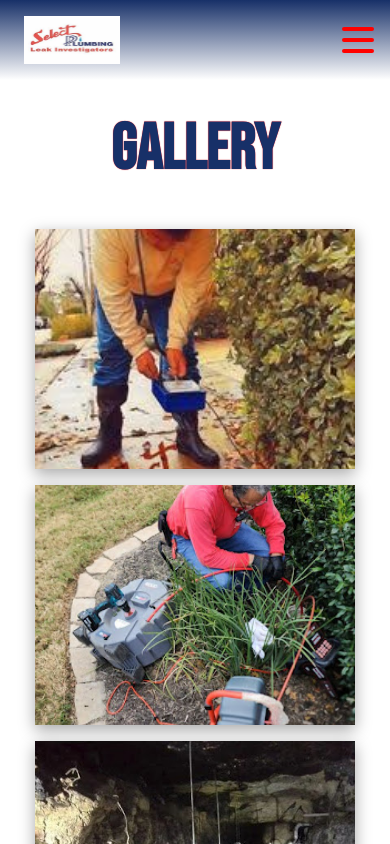
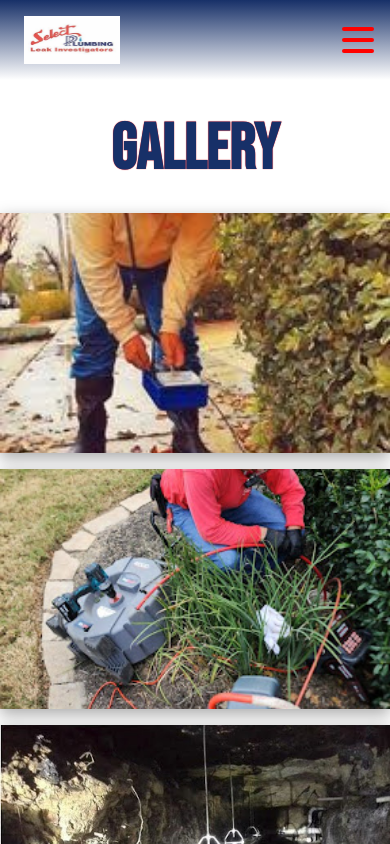
Before and after one commit to JaQwae/select-plumbing, a React (Vite) app in the folder client/: page /gallery in a window 390 px wide. Shown: the top 844 px of the page. Built offline with nearby package versions, Linux system fonts and the light colour scheme; a web font is replaced by a local one.

Commit message:
Navbar bug toggle fixed. Page is hiding when nav bar is open

```diff
--- a/client/src/App.css
+++ b/client/src/App.css
@@ -30,7 +30,7 @@
 }
 
 .pages{
-    padding-top: 8rem;
+    padding-top: 6rem;
 }
 
 .page-header {
--- a/client/src/components/Navbar/Navbar.jsx
+++ b/client/src/components/Navbar/Navbar.jsx
@@ -8,20 +8,23 @@ import "./Navbar.css";
 
 const Navbar = () => {
   const [hamburgerOpen, setHamburgerOpen] = useState(false);
-  // let page = document.getElementsByClassName("page")[0];
-  // console.log(page)
 
   const toggleHamburger = () => {
     setHamburgerOpen(!hamburgerOpen);
     // console.log(hamburgerOpen);
 
-    // if(hamburgerOpen === false) {
-    //   page.classList.add("nav-active");
-    //   alert("hi")
-    // } else {
-    //   page.classList.remove("nav-active")
-    //   alert("bye")
-    // }
+    let page = document.getElementsByClassName("pages")[0];
+
+    if(hamburgerOpen === false) {
+      console.log((page));
+
+      page.classList.add("hidden");
+      // alert("hi")
+    } else {
+      console.log((page));
+      page.classList.remove("hidden")
+      // alert("bye")
+    }
   }
 
   return (
--- a/client/src/components/gallery-photo/GalleryPhoto.css
+++ b/client/src/components/gallery-photo/GalleryPhoto.css
@@ -1,11 +1,12 @@
 .single-photo-container{
     overflow:hidden;
     box-shadow: var(--container-shadow);
+    display: flex;
 }
 
 .photo {
     height: 20rem;
-    width: 25rem;
+    width: 100%;
     object-fit: cover;
 }
 
@@ -30,6 +31,6 @@
 
     .photo {
         height: 15rem;
-        width: 20rem;
+        width: 40rem;
     }
 }
--- a/client/src/index.css
+++ b/client/src/index.css
@@ -18,3 +18,7 @@ html, body {
 body {
   overflow: hidden; /* Hide scroll bars*/
 }
+
+.hidden {
+  display: none;
+}
--- a/client/src/pages/Gallery/Gallery.css
+++ b/client/src/pages/Gallery/Gallery.css
@@ -1,14 +1,15 @@
-#gallery-page{
+/* #gallery-page{
     display: flex;
     flex-direction: column;
     align-items: center;
-}
+} */
+
 #photo-container {
     display: grid;
     grid-template-columns: 1fr 1fr 1fr;
-    grid-row-gap: 1rem;
-    grid-column-gap: 1rem;
-    margin-bottom: 1rem;
+    grid-row-gap: 2rem;
+    grid-column-gap: 2rem;
+    margin: 0rem 5rem 5rem;
 }
 
 /* Tablet Sizing */
@@ -22,7 +23,9 @@
 /* Phone Sizing */
 @media screen and (max-width: 576px) {
     #photo-container {
-        display: block;
-        margin: 1rem 0rem;
+        grid-template-columns: 1fr;
+        grid-row-gap: 0rem;
+        grid-column-gap: 0rem;
+        margin: 0rem 0rem 0rem;
     }
 }
--- a/client/src/pages/Home/Home.jsx
+++ b/client/src/pages/Home/Home.jsx
@@ -13,7 +13,7 @@ const Home = () => {
   });
 
   return (
-    <div className='page'>
+    <div id="home-page" className='pages'>
       <section id='hero-container' className='homepage-containers'>
         <article id="slogan-container">
           <p>Trusted By Houston</p>
--- a/client/src/pages/Services/Services.css
+++ b/client/src/pages/Services/Services.css
@@ -1,8 +1,8 @@
-#service-page{
+/* #service-page{
     display: flex;
     flex-direction: column;
     align-items: center;
-}
+} */
 
 #service-btn-container{
     display: flex;
```
